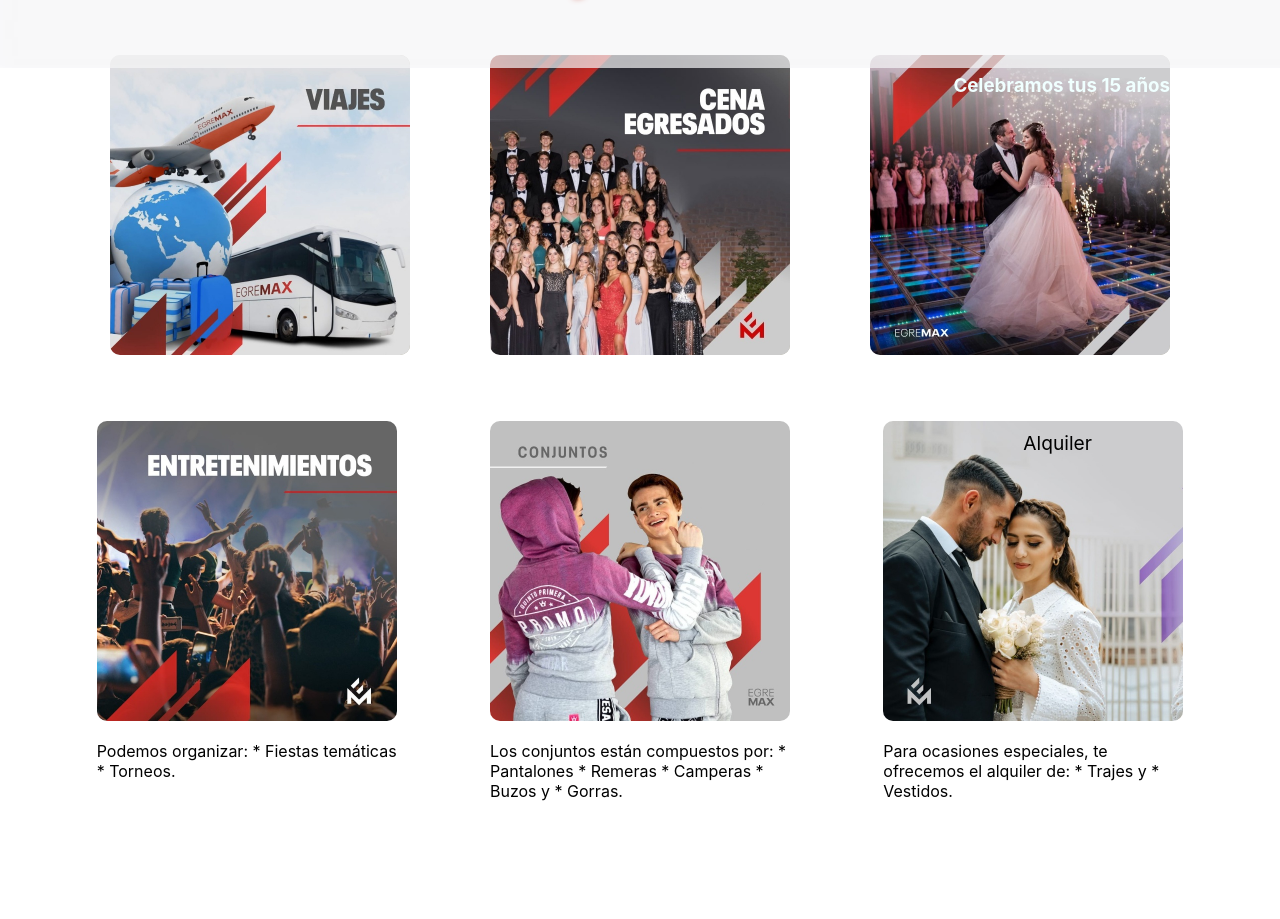
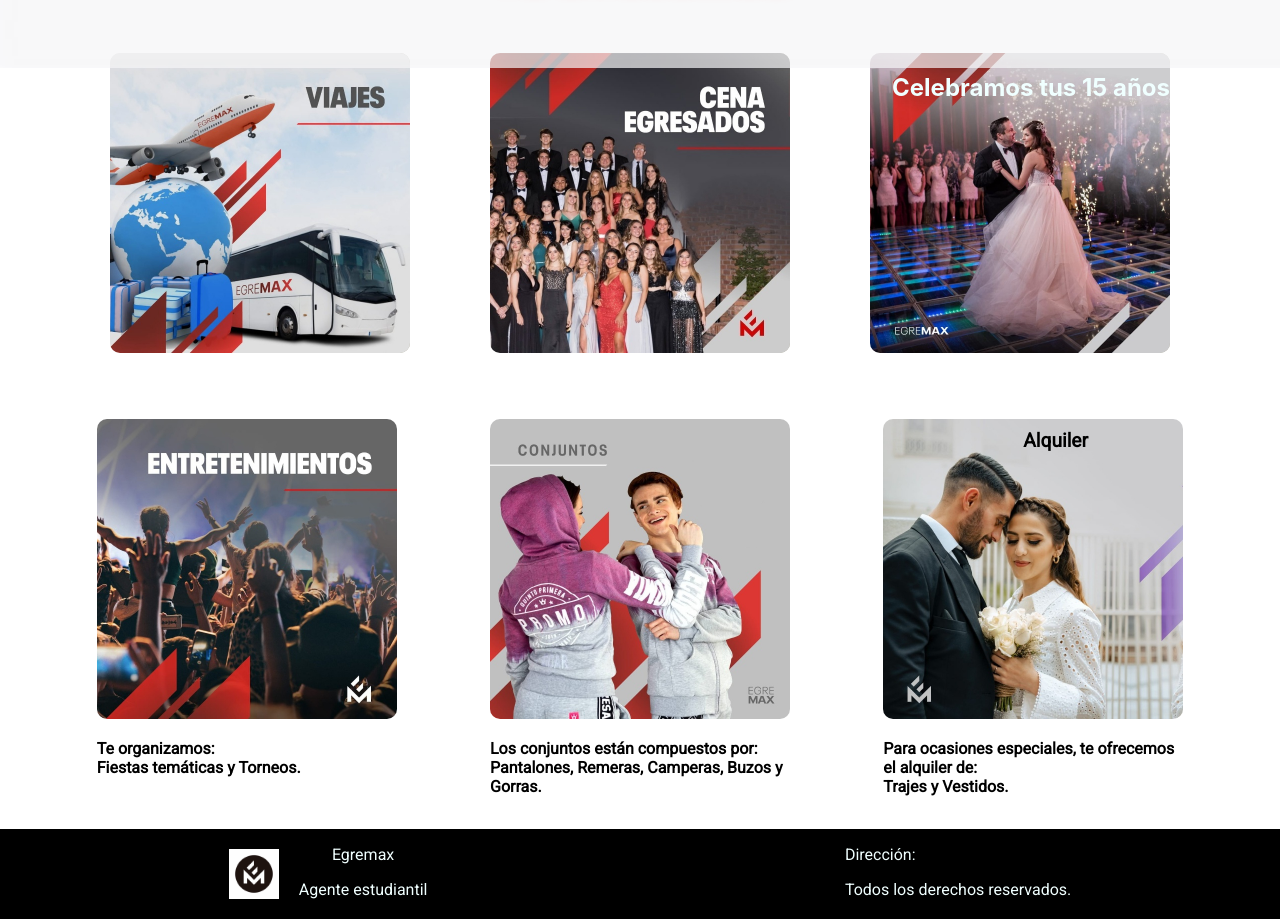
Before and after one commit to monicabatallanes/agencia-viajes, a React (Create React App) app: page / in a window 1280 px wide. Shown: the part 902-1821 px from the top of the page. Before the commit the page ends 1703 px from the top, so only its background shows below. Built offline with nearby package versions, Linux system fonts and the light colour scheme.

Commit message:
agregué footer

```diff
--- a/public/index.html
+++ b/public/index.html
@@ -9,7 +9,9 @@
       name="description"
       content="Web site created using create-react-app"
     />
-
+    <link rel="preconnect" href="https://fonts.googleapis.com">
+    <link rel="preconnect" href="https://fonts.gstatic.com" crossorigin>
+    <link href="https://fonts.googleapis.com/css2?family=Roboto&display=swap" rel="stylesheet">
     <link rel="manifest" href="%PUBLIC_URL%/manifest.json" />
 
     <title>Egremax</title>
--- a/src/App.js
+++ b/src/App.js
@@ -2,7 +2,7 @@ import Cards from './Componentes/Cards';
 import Hero from './Componentes/Hero';
 import BarraNav from './Componentes/BarraNav';
 import Servicios from './Componentes/Servicios';
-
+import Footer from './Componentes/Footer';
 
 function App() {
   return (
@@ -13,6 +13,7 @@ function App() {
           <Servicios/>
           <Cards/>
         </section>
+        <Footer/>
     </div>
 
   );
--- a/src/Componentes/Cards.js
+++ b/src/Componentes/Cards.js
@@ -13,9 +13,10 @@ const Cards = () => {
                <Card.Img className='imgCard' variant="top" src={entretenimientos} alt='entretenimientos'/>
                <Card.Body>
                <Card.Text>
-                   Podemos organizar:
-                 * Fiestas temáticas
-                 * Torneos.
+                  Te organizamos:
+                  <br />
+                  Fiestas temáticas y
+                  Torneos.
                </Card.Text>
                </Card.Body>
             </Card>
@@ -24,11 +25,8 @@ const Cards = () => {
                <Card.Body>
                <Card.Text>
                   Los conjuntos están compuestos por:
-                 * Pantalones
-                 * Remeras
-                 * Camperas
-                 * Buzos y
-                 * Gorras.{' '}
+                  <br />
+                  Pantalones, Remeras, Camperas, Buzos y Gorras.{' '}
                </Card.Text>
                </Card.Body>
             </Card>
@@ -38,8 +36,9 @@ const Cards = () => {
               <Card.Title className='title'>Alquiler</Card.Title>
               <Card.Text>
                  Para ocasiones especiales, te ofrecemos el alquiler de:
-                 * Trajes y
-                 * Vestidos.
+                 <br />
+                  Trajes y
+                  Vestidos.
               </Card.Text>
               </Card.Body>
             </Card>
--- /dev/null
+++ b/src/Componentes/Footer.js
@@ -0,0 +1,27 @@
+import React from 'react';
+import './footer.css';
+import egremax from '../Images/EgreMax-ByN.jpg'
+
+const Footer = () => {
+    return (
+        <footer className='container-footer row'>
+            <div className='contenedor-logo col'>
+                <div>
+                  <img className='logo-footer' src={egremax} alt="logo" />
+                </div>
+                <div className='col'>
+                  <p className='marca'>Egremax</p>
+                  <p>Agente estudiantil</p>
+                </div>
+            </div>
+            <div className='col'>
+                <p>Dirección: </p>
+                <p>Todos los derechos reservados.</p>
+
+            </div>
+
+        </footer>
+    );
+};
+
+export default Footer;
--- a/src/Componentes/Servicios.js
+++ b/src/Componentes/Servicios.js
@@ -9,7 +9,7 @@ const Servicios = () => {
     return (
         <>
         <div className='titulo'>
-            <h1 className='text-white'>Te ofrecemos</h1>
+            <h1>Te ofrecemos</h1>
         </div>
         <section className='container row'>
             <div className='contenedor-tarjeta'>
@@ -17,7 +17,7 @@ const Servicios = () => {
                 <img className='img-viajes' src={viajes} alt="viajes" />
                 <figcaption className='offside'>
                     <div className='texto'>
-                    <p> Nuestros destinos</p>
+                    <h3> Nuestros destinos</h3>
                     <p>  * Bariloche</p>
                     <p>  * Carlos Paz</p>
                     <p>  * Camboriú</p>
@@ -33,7 +33,7 @@ const Servicios = () => {
                 <img className='img-viajes' src={cenas} alt="cenas" />
                 <figcaption className='offside'>
                     <div className='texto'>
-                    <p> Cenas de egresados de:</p>
+                    <h3> Cenas de egresados de:</h3>
                     <p>  * Primario</p>
                     <p>  * Secundario</p>
                     <p>  * Facultades</p>
@@ -47,7 +47,7 @@ const Servicios = () => {
             <div className='contenedor-tarjeta'>
               <figure>
                 <img className='img-viajes' src={fiesta15} alt="fiesta15años" />
-                <h3> Celebramos tus 15 años</h3>
+                <h2> Celebramos tus 15 años</h2>
                 <figcaption className='offside'>
                    <img className='img-viajes' src={fiesta15años} alt="fiesta_15" />
 
--- a/src/Componentes/cards.css
+++ b/src/Componentes/cards.css
@@ -3,11 +3,18 @@
     flex-direction: row;
     justify-content: space-around;
     margin: 50px;
+    font-family: 'Roboto', sans-serif;
+    font-weight: bold;
 }
 
 .card{
     width: 300px;
     height: 300px;
+    margin-bottom: 60px;
+}
+
+.Card.Text{
+    text-align: justify;
 }
 
 .imgCard{
--- /dev/null
+++ b/src/Componentes/footer.css
@@ -0,0 +1,36 @@
+.container-footer{
+    display: flex;
+    flex-direction: row;
+    justify-content: space-around;
+    background-color: black;
+    color: azure;
+}
+
+.contenedor-logo{
+    display: flex;
+    flex-direction: row;
+}
+
+.logo-footer{
+    width: 50px;
+    height: 50px;
+    display: flex;
+    align-items: center;
+    justify-content: start;
+    margin: 20px;
+}
+
+.marca{
+    display: flex;
+    justify-content: center;
+    margin-bottom: 0;
+    font-family: 'Roboto', sans-serif;
+    font-weight: 200;
+    color: azure;
+}
+
+.col{
+    font-family: 'Roboto', sans-serif;
+    font-weight: 200;
+    color: azure;
+}
--- a/src/Componentes/servicios.css
+++ b/src/Componentes/servicios.css
@@ -6,8 +6,9 @@
     justify-content: center;
     align-items: center;
     font-size: xx-large;
-    font-style: italic;
-    text-shadow: 0 0 0.2em rgb(197, 60, 41), 0 0 0.2em rgb(197, 60, 41), 0 0 0.2em rgb(197, 60, 41);
+    text-shadow: 0 0 0.5em rgb(197, 60, 41), 0 0 0.5em rgb(197, 60, 41), 0 0 0.5em rgb(197, 60, 41);
+    font-family: 'Roboto', sans-serif;
+    color: azure;
 }
 
 .container{
@@ -62,9 +63,12 @@ figure{
 }
 .texto{
     margin: 30px;
+    font-family: 'Roboto', sans-serif;
+    font-weight: bold;
+    font-size: larger;
 }
 
-h3{
+h2{
     position: absolute;
     top: 0;
     right: 0;
```
Also changed, not shown: src/Images/EgreMax-ByN.jpg (added).
